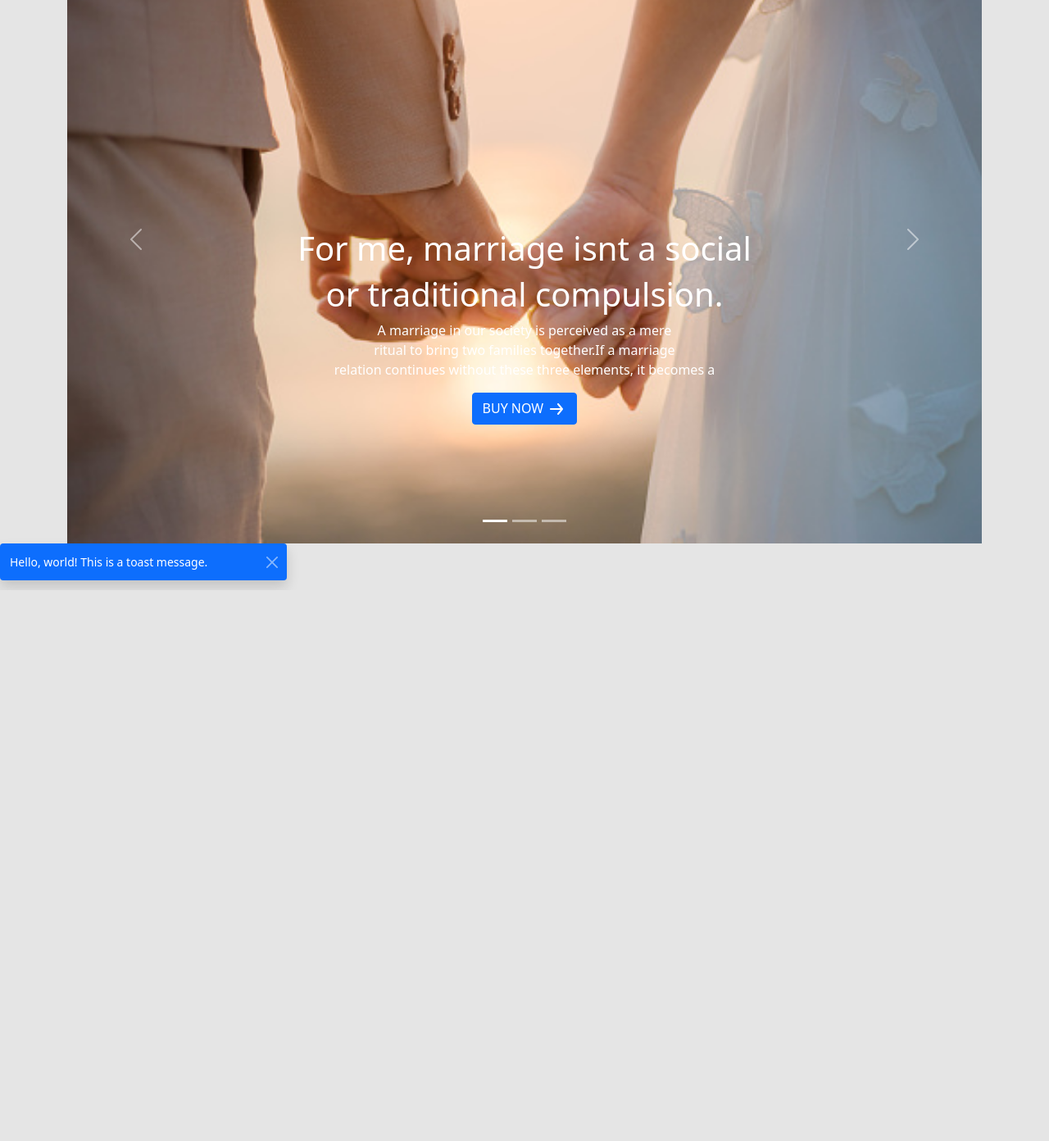
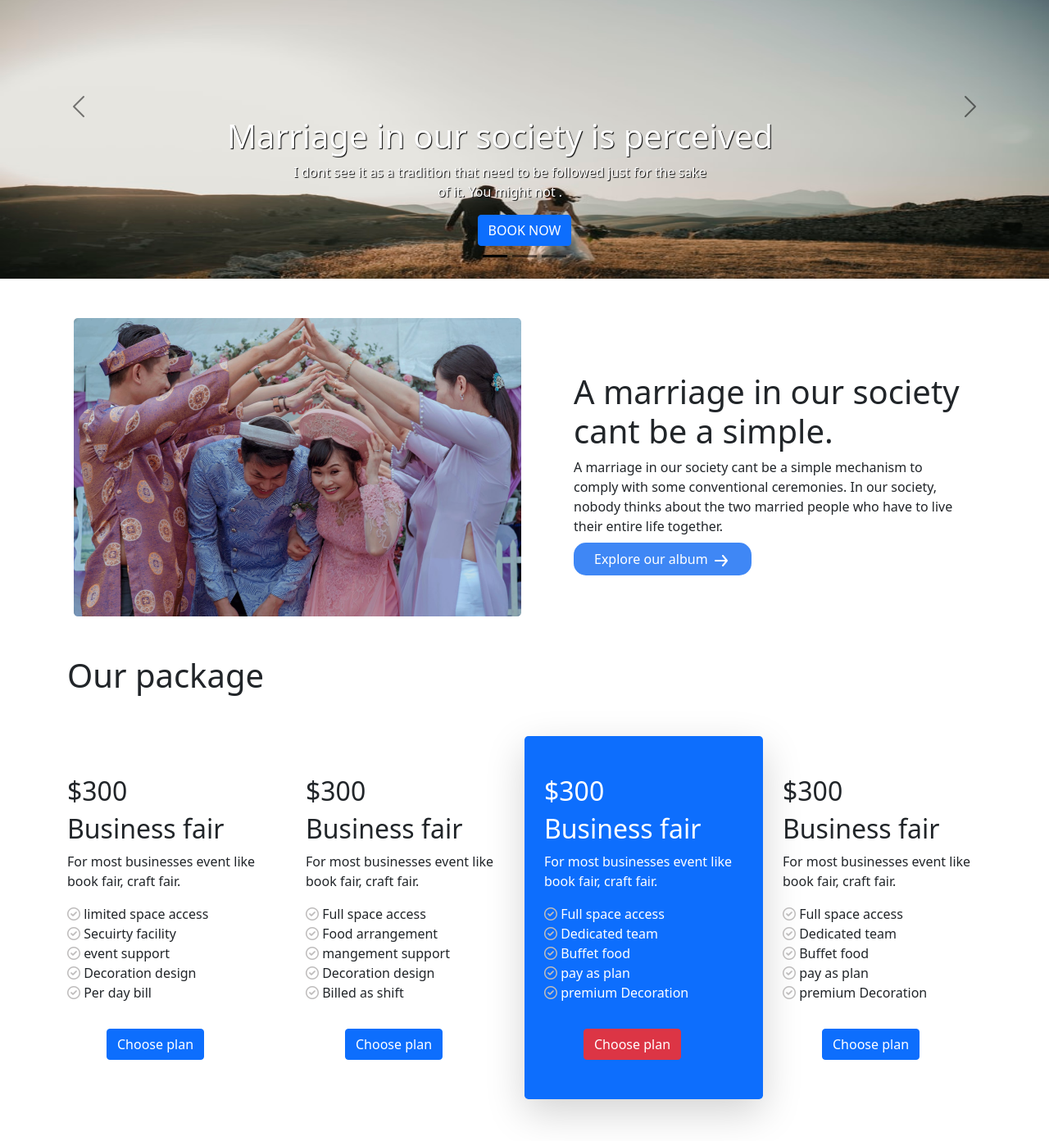
Before and after one commit to MDRahul47/assign-3, a plain HTML site: page index.html in a window 1280 px wide. Shown: the part 80-1472 px from the top of the page at 82% size. Before the commit the page ends 800 px from the top, so only its background shows below. Drawn offline with nearby package versions, Linux system fonts and the light colour scheme.

Commit message:
image-add

```diff
--- a/index.html
+++ b/index.html
@@ -5,27 +5,18 @@
     <meta charset="UTF-8">
     <meta http-equiv="X-UA-Compatible" content="IE=edge">
     <meta name="viewport" content="width=device-width, initial-scale=1.0">
-    <title>PROFESONAL</title>
-    <!-- bootstrap link -->
+    <title>Document</title>
     <link href="https://cdn.jsdelivr.net/npm/bootstrap@5.1.3/dist/css/bootstrap.min.css" rel="stylesheet"
         integrity="sha384-1BmE4kWBq78iYhFldvKuhfTAU6auU8tT94WrHftjDbrCEXSU1oBoqyl2QvZ6jIW3" crossorigin="anonymous">
-    <!-- css link  -->
-    <link rel="stylesheet" href="style.css">
+    <link rel="stylesheet" href="./style.css">
+    <link rel="stylesheet" href="https://cdnjs.cloudflare.com/ajax/libs/font-awesome/6.0.0-beta3/css/all.min.css">
 
 </head>
 
-<body style="background-color: #E5E5E5;">
-    <header>
+<body>
+    <!-- .....................................img-slide.........................  -->
 
-
-
-
-
-        <!-- ..................................caruseal ................  -->
-
-        <section class="container">
-
-            <div id="carouselExampleDark" class="carousel  slide" data-bs-ride="carousel">
+    <div id="carouselExampleDark" class="carousel mb-5  carousel-dark slide" data-bs-ride="carousel">
         <div class="carousel-indicators">
             <button type="button" data-bs-target="#carouselExampleDark" data-bs-slide-to="0" class="active"
                 aria-current="true" aria-label="Slide 1"></button>
@@ -36,94 +27,176 @@
         </div>
         <div class="carousel-inner">
             <div class="carousel-item active" data-bs-interval="10000">
-                        <div class="img-cover">
-                            <img src="./convention-center-main/images/mRRIGE3.jpg" class="d-block w-100" alt="...">
-                        </div>
-
-                        <div class="carousel-caption title d-none d-md-block">
-                            <h5 class="fs-1">For me, marriage isnt a social </h5>
-                            <h5 class="fs-1">or traditional compulsion.</h5>
-                            <p class=" pragraph">A marriage in our society is perceived as a mere <br> ritual to bring
-                                two families
-                                together.If a marriage <br> relation continues without these three elements, it becomes
-                                a
-                            </p>
-                            <button type="button" class="btn btn-primary ">BUY NOW <img
-                                    src="./convention-center-main/icons/arrow-forward 1.svg" alt=""></button>
+                <img src="./convention-center-main/images/01.jfif" class="d-block  IMG-SIZE " alt="...">
+                <div class="carousel-caption  d-md-block">
+                    <h5 class="fs-1 text-up"> Marriage in our society is perceived
+                    </h5>
+                    <p class="text-up">I dont see it as a tradition that need to be followed just for the sake <br> of
+                        it. You might
+                        not
+                        .</p>
+                    <button class="btn btn-primary" target="_blank"
+                        href="https://europe-books.co.uk/submit-your-manuscript-world/?gclid=CjwKCAiAlrSPBhBaEiwAuLSDULg03ktTC7xE_TzxeaLAxEvF-F6TVvN7YWDzcbjIETZ7iMRDsUJNMBoC6eoQAvD_BwE"
+                        type="submit">BOOK NOW</button>
                 </div>
             </div>
             <div class="carousel-item" data-bs-interval="2000">
-                        <div class="img-cover">
-                            <img src="./convention-center-main/images/marrig2.jpg" class="d-block w-100" alt="...">
-                        </div>
-
-                        <div class="carousel-caption title   d-none d-md-block">
-
-                            <h5 class="fs-1 ">Two people decide to spend </h5>
-                            <h5 class="fs-1  ">their lives together.</h5>
-                            <p class="pragraph">If you want to enjoy life after marriage, you must <br> get married Yes,
-                                we
-                                do
-                                need to make some <br> sacrifices for our loved ones.</p>
-                            <button type="button" class="btn btn-primary ">BUY NOW <img
-                                    src="./convention-center-main/icons/arrow-forward 1.svg" alt=""></button>
-
+                <img src="./convention-center-main/images/0.2.jfif" class="d-block IMG-SIZE " alt="...">
+                <div class="carousel-caption   d-md-block">
+                    <h5 class="fs-1 text-up">Only love, respect and compassion.</h5>
+                    <p class="text-up"> The old perspectives and traditions followed for years don’t let the <br>
+                        .</p>
+                    <button class="btn btn-primary" target="_blank"
+                        href="https://europe-books.co.uk/submit-your-manuscript-world/?gclid=CjwKCAiAlrSPBhBaEiwAuLSDULg03ktTC7xE_TzxeaLAxEvF-F6TVvN7YWDzcbjIETZ7iMRDsUJNMBoC6eoQAvD_BwE"
+                        type="submit">BOOK NOW</button>
                 </div>
             </div>
             <div class="carousel-item">
-                        <div class="img-cover">
-                            <img src="./convention-center-main/images/MARRIG1.jpg" class="d-block w-100" alt="...">
-                        </div>
-
-                        <div class="carousel-caption title d-none d-md-block">
-                            <h5 class="fs-1">If you want to be happy in life, you </h5>
-                            <h5 class="fs-1">have to get married</h5>
-                            <p class=" pragraph">Some representative placeholder content for <br> the second slide.
-                                Only
-                                love,
-                                respect and compassion <br> for each other can keep a relation alive.</p>
-                            <button type="button" class="btn btn-primary ">BUY NOW <img
-                                    src="./convention-center-main/icons/arrow-forward 1.svg" alt=""></button>
+                <img src="./convention-center-main/images/0.3.jfif" class="d-block IMG-SIZE " alt="...">
+                <div class="carousel-caption   d-md-block">
+                    <h5 class="fs-1 text-up">For me, marriage isn’t a social or traditional.</h5>
+                    <p class="text-up"> Yes, we do need to make some sacrifices for our loved ones. <br>
+                    </p>
+                    <button class="btn btn-primary" target="_blank"
+                        href="https://europe-books.co.uk/submit-your-manuscript-world/?gclid=CjwKCAiAlrSPBhBaEiwAuLSDULg03ktTC7xE_TzxeaLAxEvF-F6TVvN7YWDzcbjIETZ7iMRDsUJNMBoC6eoQAvD_BwE"
+                        type="submit">BOOK NOW</button>
                 </div>
             </div>
         </div>
-                <button class="carousel-control-prev" type="button" data-bs-target="#carouselExampleDark"
-                    data-bs-slide="prev">
+        <button class="carousel-control-prev" type="button" data-bs-target="#carouselExampleDark" data-bs-slide="prev">
             <span class="carousel-control-prev-icon" aria-hidden="true"></span>
             <span class="visually-hidden">Previous</span>
         </button>
-                <button class="carousel-control-next" type="button" data-bs-target="#carouselExampleDark"
-                    data-bs-slide="next">
+        <button class="carousel-control-next" type="button" data-bs-target="#carouselExampleDark" data-bs-slide="next">
             <span class="carousel-control-next-icon" aria-hidden="true"></span>
             <span class="visually-hidden">Next</span>
         </button>
     </div>
+    <!-- .................................................... blog-1......................img and text  -->
+    <section class="container">
+
+        <div class=" overflow-hidden">
+            <div class="row gx-5">
+                <div class="col">
+                    <div class=" border-0 ">
+
+                        <img class="ms-2" src="./convention-center-main/images/wedding.png" alt="">
+                    </div>
+                </div>
+                <div class="col">
+                    <div class="p-3  text-sz border-0 ">
+                        <h1>A marriage in our society cant be a simple.</h1>
+                        <p>A marriage in our society cant be a simple mechanism to comply with some conventional
+                            ceremonies. In our society, nobody thinks about the two married people who have to live
+                            their entire life together.</p>
+                        <a class="custom-button" target="_blank" href=" https://cdnjs.com/libraries/font-awesome"
+                            role="button">Explore
+                            our album <img src="./convention-center-main/icons/arrow-forward 1.svg" alt=""></a>
+                    </div>
+                </div>
+            </div>
+        </div>
+    </section>
+
+
+    <!-- .................................................grid.................................  -->
+    <div class="container">
+        <h1 class="fs-1 custom-center mt-5">Our package
+        </h1>
+        <div class="row gx-5">
+            <div class="col-lg-3 mt-5">
+                <h2>$300</h2>
+                <h2>Business fair</h2>
+                <p>For most businesses event like book fair, craft fair.</p>
+                <i class="far fa-check-circle"></i> limited space access <br>
+                <i class="far fa-check-circle"></i> Secuirty facility <br>
+                <i class="far fa-check-circle"></i> event support <br>
+                <i class="far fa-check-circle"></i> Decoration design <br>
+                <i class="far fa-check-circle"></i> Per day bill <br>
+
+
+                <br>
+                <a class="btn btn-primary ms-5 mt-2" target="_blank" href="https://cdnjs.com/libraries/font-awesome"
+                    role="button">Choose plan</a>
+            </div>
+            <div class="col-lg-3 mt-5">
+                <h2>$300</h2>
+                <h2>Business fair</h2>
+                <p>For most businesses event like book fair, craft fair.</p>
+
+                <i class="far fa-check-circle"></i> Full space access <br>
+                <i class="far fa-check-circle"></i> Food arrangement <br>
+                <i class="far fa-check-circle"></i> mangement support <br>
+                <i class="far fa-check-circle"></i> Decoration design <br>
+                <i class="far fa-check-circle"></i> Billed as shift <br>
+                <br>
+
+                <a class="btn btn-primary ms-5 mb-5 mt-2" target="_blank"
+                    href="https://cdnjs.com/libraries/font-awesome" role="button">Choose plan</a>
+            </div>
 
 
 
+            <div class="col-lg-3 bg-primary shadow-lg pt-5 pb-5  mb-5 text-white rounded-3 ">
+                <h2>$300</h2>
+                <h2>Business fair</h2>
+                <p>For most businesses event like book fair, craft fair.</p>
 
+                <i class="far fa-check-circle"></i> Full space access <br>
+                <i class="far fa-check-circle"></i> Dedicated team <br>
+                <i class="far fa-check-circle"></i> Buffet food <br>
+                <i class="far fa-check-circle"></i> pay as plan<br>
+                <i class="far fa-check-circle"></i> premium Decoration <br>
+                <br>
 
+                <a class="btn btn-danger ms-5 mt-2" target="_blank" href="https://cdnjs.com/libraries/font-awesome"
+                    role="button">Choose
+                    plan</a>
+            </div>
+            <div class="col-lg-3 pt-5 ">
+                <h2>$300</h2>
+                <h2>Business fair</h2>
+                <p>For most businesses event like book fair, craft fair.</p>
 
-        </section>
+                <i class="far fa-check-circle"></i> Full space access <br>
+                <i class="far fa-check-circle"></i> Dedicated team <br>
+                <i class="far fa-check-circle"></i> Buffet food <br>
+                <i class="far fa-check-circle"></i> pay as plan<br>
+                <i class="far fa-check-circle"></i> premium Decoration <br>
+                <br>
 
-    </header>
-    <main>
-        <!-- ..........tost.................  -->
-
-
-
-        <div class="toast show align-items-center text-white bg-primary border-0" role="alert" aria-live="assertive"
-            aria-atomic="true">
-            <div class="d-flex">
-                <div class="toast-body">
-                    Hello, world! This is a toast message.
+                <a class="btn btn-primary ms-5 mt-2" target="_blank" href="#" role="button">Choose plan</a>
             </div>
-                <button type="button" class="btn-close btn-close-white me-2 m-auto" data-bs-dismiss="toast"
-                    aria-label="Close"></button>
         </div>
     </div>
 
-    </main>
+    <!-- ..................................... blog-2......................img and text ...................  -->
+
+    <section class="container mb-5 mt-5">
+
+        <div class=" overflow-hidden">
+            <div class="row gx-5">
+                <div class="col-lg-6">
+                    <div class=" border-0 ">
+
+                        <img class="mt-5 ms-4" style="width: 90%;"
+                            src="./convention-center-main/images/photo-1554126807-6b10f6f6692a.jfif" alt="">
+                    </div>
+                </div>
+                <div class="col-lg-6">
+                    <div class="p-3  text-sz border-0 ">
+                        <h1>A marriage in our society can’t be a simple.</h1>
+                        <p>A marriage in our society can’t be a simple mechanism to comply with some conventional
+                            ceremonies. In our society, nobody thinks about the two married people who have to live
+                            their entire life together.</p>
+                        <a class="custom-button" target="_blank" href=" https://cdnjs.com/libraries/font-awesome"
+                            role="button">Explore
+                            our album <img src="./convention-center-main/icons/arrow-forward 1.svg" alt=""></a>
+                    </div>
+                </div>
+            </div>
+        </div>
+    </section>
 
 
 
@@ -132,24 +205,6 @@
 
 
 
-
-
-
-
-
-
-
-    <!-- <footer>
-        <div class="copy-right">
-            <h3>@2020 bike. All right reserved</h3>
-        </div>
-        <div class="icon">
-
-        </div>
-    </footer> -->
-
-
-    <!-- js link  -->
     <script src="https://cdn.jsdelivr.net/npm/bootstrap@5.1.3/dist/js/bootstrap.bundle.min.js"
         integrity="sha384-ka7Sk0Gln4gmtz2MlQnikT1wXgYsOg+OMhuP+IlRH9sENBO0LRn5q+8nbTov4+1p"
         crossorigin="anonymous"></script>
--- a/style.css
+++ b/style.css
@@ -1,16 +1,50 @@
-.text-bold{
-    font-weight: 700;
+/* ..........................img-side-text................  */
+
+.text-sz{
+    margin-top: 50px;
+}
+/* ..........................................  */
+.text-up{
+
+    margin-right: 60px;
+    color: white;
+    text-shadow: 1px 1px 1px black;
 }
 
-.bg-color{
-    background-color: #E5E5E5;
+/* SLIDER IMG SIZE .........................  */
+.IMG-SIZE{
+    height: 420px;
+    width: 100%;
 }
-.title{
-    font-weight: 700;
-    margin-bottom: 105px;
+/* ...........................................  */
+.custom-button{
+    border-radius: 15px;
+    background-color: #3F87F5 ;
+    color:white ;
+    font-weight: 500;
+    text-align: center;
+    text-decoration: none;
+    padding: 9px 25px;
+    transition: all 0.3s linear;
 }
-.pragraph{
 
-    color: white;
-    font-weight: 100;
+.custom-button:hover{
+    color: black;
 }
+
+/* .................  */
+.custom-center{
+
+    margin-bottom: 50px;
+    margin-top: 50px;
+}
+
+/* ........................  */
+input{
+    background-color:#0D6EFD ;
+}
+
+/* /................ icon.............  */
+.far{
+    color: rgb(190, 188, 188);
+}
```
Also changed, not shown: convention-center-main/images/0.2.jfif (added), convention-center-main/images/0.3.jfif (added), convention-center-main/images/01.jfif (added), convention-center-main/images/55.jpg (renamed from convention-center-main/images/wedding-crative-html-template.jpg), convention-center-main/images/photo-1554126807-6b10f6f6692a.jfif (added), convention-center-main/images/wedding.png (added). Lines whose indentation alone changed are shown as unchanged.
